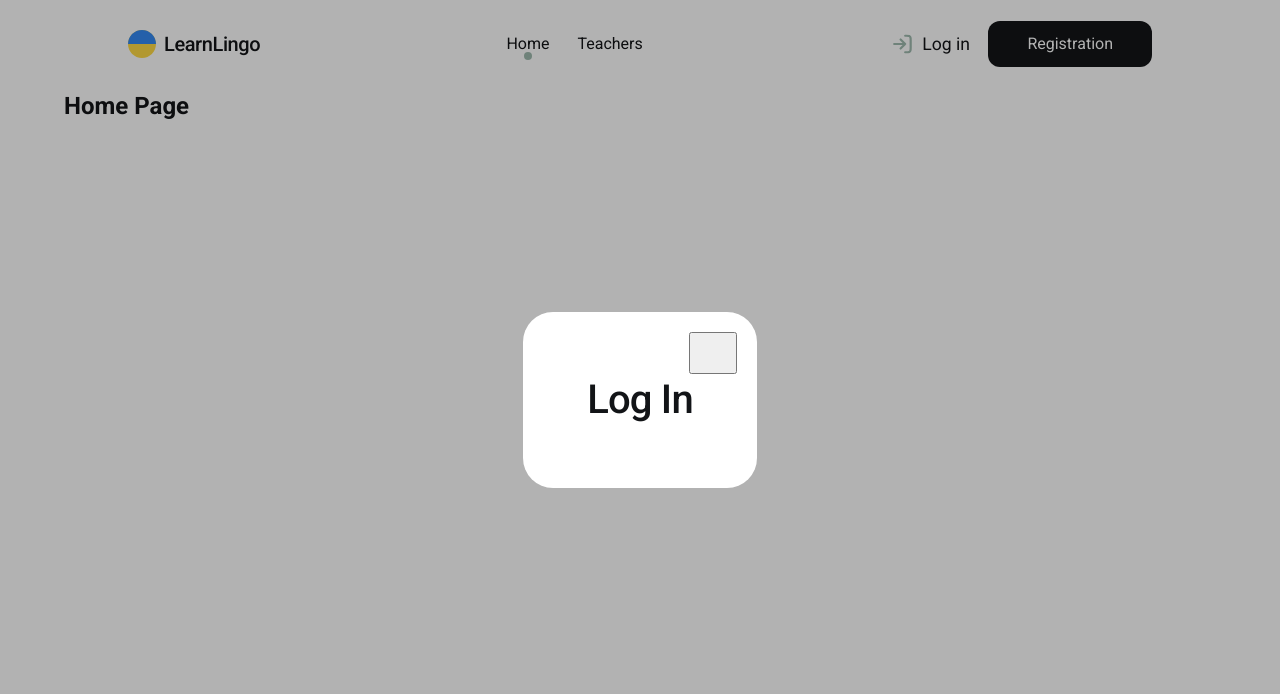
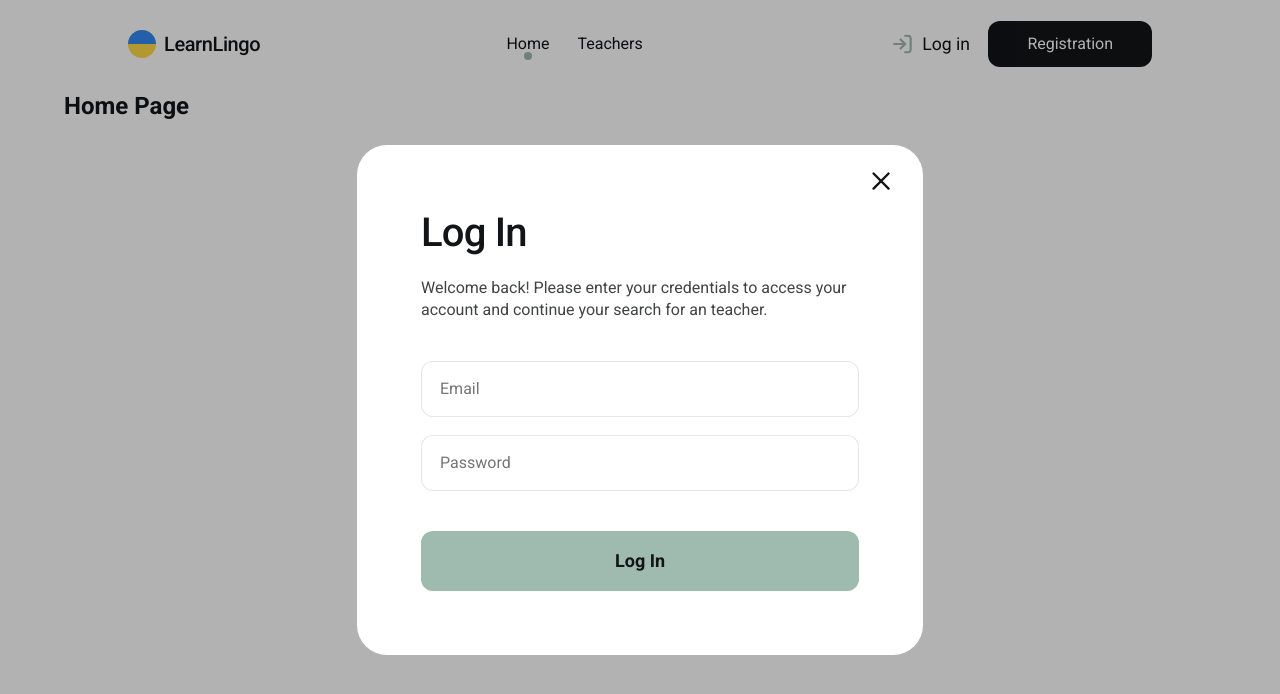
Before and after one commit to Mykhailenko-Oleksandr/learn-lingo, a Next.js app: page / in a window 1280 px wide. Both pictures are taken after a click on the button "Log in". Shown: the top 694 px of the page. Built offline with nearby package versions, Linux system fonts and the light colour scheme.

Commit message:
add modalLogin not logic

```diff
--- a/components/Header/Header.tsx
+++ b/components/Header/Header.tsx
@@ -17,8 +17,12 @@ export default function Header() {
     <>
       <header className={css.header}>
         <div className={`container ${css.headerContainer}`}>
-          <Link href="/" className={css.logo}>
-            <svg width={28} height={28}>
+          <Link
+            href="/"
+            className={css.logo}>
+            <svg
+              width={28}
+              height={28}>
               <use href="/icons.svg#ukraine"></use>
             </svg>
             <span>LearnLingo</span>
@@ -27,8 +31,7 @@ export default function Header() {
           <nav className={css.navigation}>
             <Link
               href="/"
-              className={clsx(css.navLink, router === "/" && css.currentUrl)}
-            >
+              className={clsx(css.navLink, router === "/" && css.currentUrl)}>
               Home
             </Link>
             <Link
@@ -36,8 +39,7 @@ export default function Header() {
               className={clsx(
                 css.navLink,
                 router === "/teachers" && css.currentUrl,
-              )}
-            >
+              )}>
               Teachers
             </Link>
           </nav>
@@ -46,9 +48,10 @@ export default function Header() {
             <button
               type="button"
               className={css.loginBtn}
-              onClick={() => setIsLoginModal(true)}
-            >
-              <svg width={20} height={20}>
+              onClick={() => setIsLoginModal(true)}>
+              <svg
+                width={20}
+                height={20}>
                 <use href="/icons.svg#log-in"></use>
               </svg>
               Log in
@@ -56,20 +59,14 @@ export default function Header() {
             <button
               type="button"
               className={css.registerBtn}
-              onClick={() => setIsRegisterModal(true)}
-            >
+              onClick={() => setIsRegisterModal(true)}>
               Registration
             </button>
           </div>
         </div>
       </header>
 
-      {isLoginModal && (
-        <ModalLogin
-          isOpen={isLoginModal}
-          onClose={() => setIsLoginModal(false)}
-        />
-      )}
+      {isLoginModal && <ModalLogin onClose={() => setIsLoginModal(false)} />}
     </>
   );
 }
--- a/components/ModalLogin/ModalLogin.module.css
+++ b/components/ModalLogin/ModalLogin.module.css
@@ -15,6 +15,7 @@
   flex-direction: column;
   align-items: center;
 
+  max-width: 566px;
   margin: 0 auto;
   padding: 64px;
   background-color: var(--color-background);
@@ -22,14 +23,89 @@
 }
 
 .closeBtn {
+  display: flex;
+  align-items: center;
+  justify-content: center;
+
   position: absolute;
   top: 20px;
   right: 20px;
+
+  background-color: transparent;
+  border: none;
+
+  transition: transform 600ms ease;
+
+  & svg {
+    stroke: var(--color-text);
+  }
+
+  &:hover {
+    transform: rotate(90deg) scale(1.2);
+  }
 }
 
 .title {
+  align-self: start;
+
   font-weight: 500;
   font-size: 40px;
   line-height: 1.2;
   letter-spacing: -0.02em;
+  margin-bottom: 20px;
 }
+
+.text {
+  line-height: 1.375;
+  color: rgba(18, 20, 23, 0.8);
+
+  margin-bottom: 40px;
+}
+
+.form {
+}
+
+.input {
+  line-height: 1.375;
+
+  border: 1px solid rgba(18, 20, 23, 0.1);
+  border-radius: 12px;
+  padding: 16px 18px;
+  width: 100%;
+  outline: none;
+
+  transition: border-color 300ms ease;
+
+  &:not(:last-of-type) {
+    margin-bottom: 18px;
+  }
+
+  &:last-of-type {
+    margin-bottom: 40px;
+  }
+
+  &:hover,
+  &:focus {
+    border-color: var(--color-text);
+  }
+}
+
+.btnSubmit {
+  border-radius: 12px;
+  padding: 16px;
+  width: 100%;
+  background-color: var(--color-basic-accent);
+
+  font-weight: 700;
+  font-size: 18px;
+  line-height: 1.56;
+  border: none;
+  outline: none;
+
+  transition: background-color 300ms ease;
+
+  &:hover,
+  &:focus {
+    background-color: var(--color-basic-second);
+  }
+}
--- a/components/ModalLogin/ModalLogin.tsx
+++ b/components/ModalLogin/ModalLogin.tsx
@@ -1,38 +1,87 @@
-import { useEffect } from "react";
+import { MouseEvent, useEffect } from "react";
 import css from "./ModalLogin.module.css";
 import { createPortal } from "react-dom";
+import { SubmitHandler, useForm } from "react-hook-form";
+
+interface FormData {
+  email: string;
+  password: string;
+}
 
 interface ModalLoginProps {
-  isOpen: boolean;
   onClose: () => void;
 }
 
-export default function ModalLogin({ isOpen, onClose }: ModalLoginProps) {
+export default function ModalLogin({ onClose }: ModalLoginProps) {
+  const {
+    register,
+    handleSubmit,
+    formState: { errors },
+  } = useForm<FormData>({ mode: "onChange" });
+
+  const onSubmit: SubmitHandler<FormData> = (data) => {
+    console.log(data);
+  };
+
+  function handleBackdropClick(e: MouseEvent<HTMLDivElement>) {
+    if (e.target === e.currentTarget) onClose();
+  }
+
   useEffect(() => {
-    function onEscClick(e: KeyboardEvent) {
-      if (e.key === "Escape") {
-        onClose();
-      }
+    function onEscPress(e: KeyboardEvent) {
+      if (e.key === "Escape") onClose();
     }
 
-    window.addEventListener("keydown", onEscClick);
+    window.addEventListener("keydown", onEscPress);
     document.body.classList.add("noScroll");
 
     return () => {
-      window.removeEventListener("keydown", onEscClick);
+      window.removeEventListener("keydown", onEscPress);
       document.body.classList.remove("noScroll");
     };
-  });
+  }, [onClose]);
 
   return createPortal(
-    <div className={css.backdrop}>
+    <div
+      className={css.backdrop}
+      onClick={handleBackdropClick}>
       <div className={css.modal}>
-        <button type="button" className={css.closeBtn}>
-          <svg width={32} height={32}>
+        <button
+          type="button"
+          className={css.closeBtn}
+          onClick={onClose}>
+          <svg
+            width={32}
+            height={32}>
             <use href="/icons.svg#close"></use>
           </svg>
         </button>
         <h2 className={css.title}>Log In</h2>
+        <p className={css.text}>
+          Welcome back! Please enter your credentials to access your account and
+          continue your search for an teacher.
+        </p>
+        <form
+          className={css.form}
+          onSubmit={handleSubmit(onSubmit)}>
+          <input
+            type="email"
+            placeholder="Email"
+            className={css.input}
+            {...register("email")}
+          />
+          <input
+            type="password"
+            placeholder="Password"
+            className={css.input}
+            {...register("password")}
+          />
+          <button
+            type="submit"
+            className={css.btnSubmit}>
+            Log In
+          </button>
+        </form>
       </div>
     </div>,
     document.body,
--- a/package.json
+++ b/package.json
@@ -17,6 +17,7 @@
     "next": "^16.1.1",
     "react": "^19.2.3",
     "react-dom": "^19.2.3",
+    "react-hook-form": "^7.71.1",
     "react-hot-toast": "^2.6.0",
     "react-paginate": "^8.3.0",
     "react-spinners": "^0.17.0",
```
Also changed, not shown: 1 other file (tests, documents, lock files or other folders).
